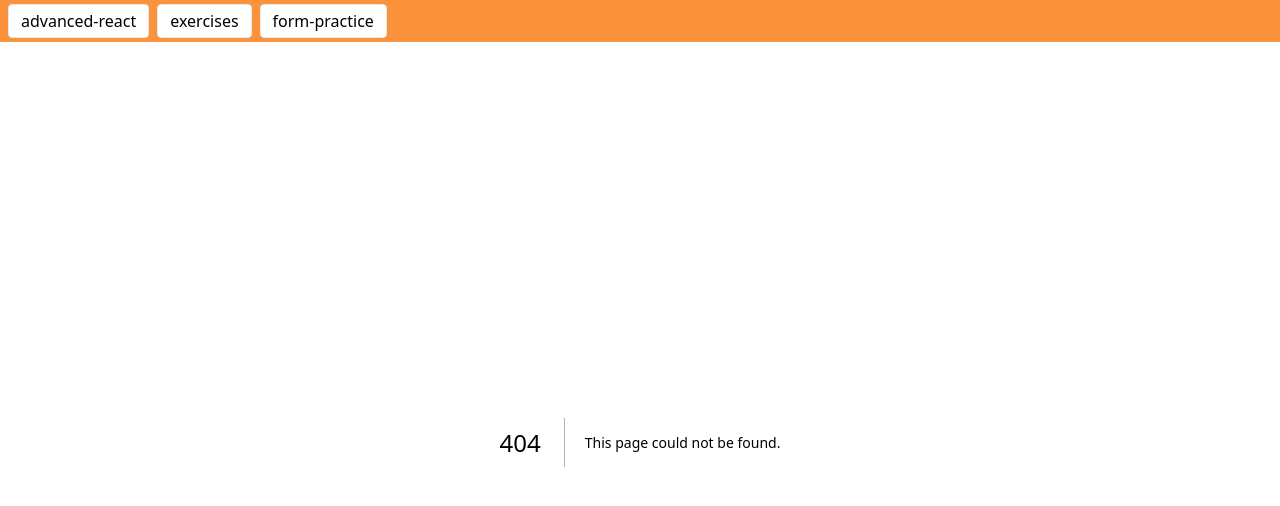
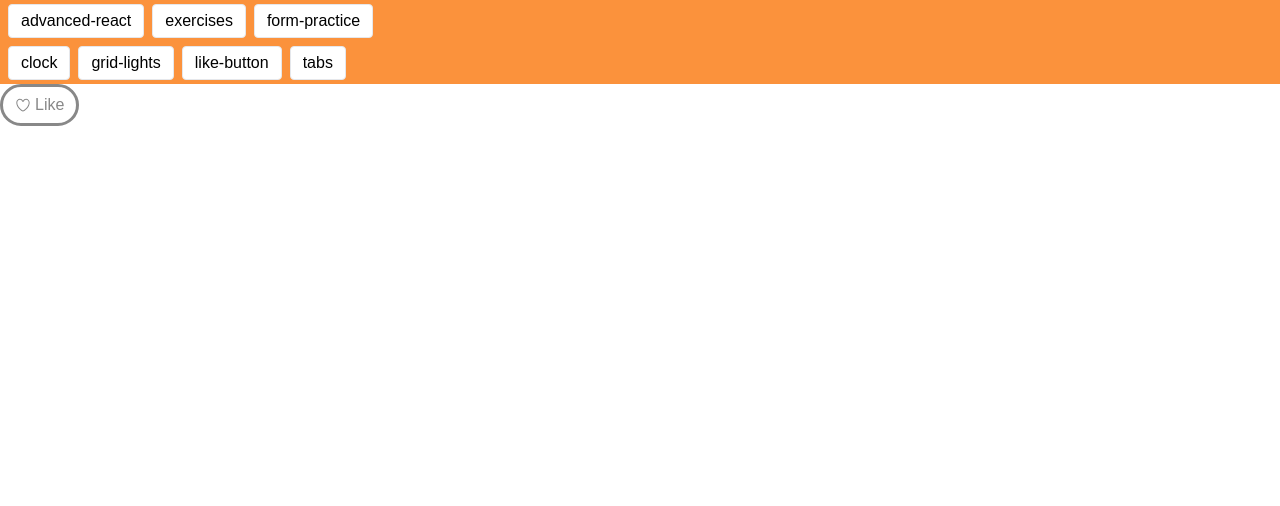
Before and after one commit to skatingincentralpark/react-playground, a Next.js app: page /exercises/like-button in a window 1280 px wide. Before the commit this address had no page. Shown: the top 506 px of the page. Built offline with nearby package versions, Linux system fonts and the light colour scheme.

Commit message:
Add like button

```diff
--- /dev/null
+++ b/app/exercises/like-button/icons.tsx
@@ -0,0 +1,45 @@
+export function SpinnerIcon({ className }: { className?: string }) {
+  return (
+    <svg
+      className={className}
+      width={16}
+      height={16}
+      viewBox="0 0 38 38"
+      xmlns="http://www.w3.org/2000/svg"
+      stroke="currentColor"
+      role="progressbar"
+    >
+      <g fill="none" fillRule="evenodd">
+        <g transform="translate(1 1)" strokeWidth="2">
+          <circle strokeOpacity=".5" cx="18" cy="18" r="18" />
+          <path d="M36 18c0-9.94-8.06-18-18-18">
+            <animateTransform
+              attributeName="transform"
+              type="rotate"
+              from="0 18 18"
+              to="360 18 18"
+              dur="1s"
+              repeatCount="indefinite"
+            />
+          </path>
+        </g>
+      </g>
+    </svg>
+  );
+}
+
+export function HeartIcon({ className }: { className?: string }) {
+  return (
+    <svg
+      className={className}
+      fill="currentColor"
+      viewBox="0 0 24 24"
+      width="16"
+      height="16"
+    >
+      <g>
+        <path d="M12 21.638h-.014C9.403 21.59 1.95 14.856 1.95 8.478c0-3.064 2.525-5.754 5.403-5.754 2.29 0 3.83 1.58 4.646 2.73.814-1.148 2.354-2.73 4.645-2.73 2.88 0 5.404 2.69 5.404 5.755 0 6.376-7.454 13.11-10.037 13.157H12zM7.354 4.225c-2.08 0-3.903 1.988-3.903 4.255 0 5.74 7.034 11.596 8.55 11.658 1.518-.062 8.55-5.917 8.55-11.658 0-2.267-1.823-4.255-3.903-4.255-2.528 0-3.94 2.936-3.952 2.965-.23.562-1.156.562-1.387 0-.014-.03-1.425-2.965-3.954-2.965z"></path>
+      </g>
+    </svg>
+  );
+}
--- /dev/null
+++ b/app/exercises/like-button/like-button.tsx
@@ -0,0 +1,92 @@
+"use client";
+
+import { HeartIcon, SpinnerIcon } from "./icons";
+import { useState } from "react";
+
+import "./styles.css";
+
+export default function LikeButton({
+  defaultLiked = false,
+}: {
+  defaultLiked?: boolean;
+}) {
+  const { data, error, isLiked, isPending, toggleLike } = useLike({
+    defaultLiked,
+  });
+
+  return (
+    <div>
+      <button
+        onClick={toggleLike}
+        disabled={isPending}
+        className={["like-button", isLiked && "liked"]
+          .filter(Boolean)
+          .join(" ")}
+      >
+        {isPending ? <SpinnerIcon /> : <HeartIcon />}
+        <span>{isLiked ? "Unlike" : "Like"}</span>
+      </button>
+      <div className="error" role="alert" hidden={!error}>
+        {error && error}
+      </div>
+    </div>
+  );
+}
+
+function useLike({ defaultLiked = false }: { defaultLiked?: boolean }) {
+  const [isLiked, setIsLiked] = useState(defaultLiked);
+  const [isPending, setIsPending] = useState(false);
+  type State = { data: string | null; error: string | null };
+  const [{ data, error }, setData] = useState<State>({
+    data: null,
+    error: null,
+  });
+
+  const ENDPOINT = "https://www.greatfrontend.com/api/questions/like-button";
+
+  async function toggleLike() {
+    setData({ data: null, error: null });
+    setIsPending(true);
+
+    const action = isLiked ? "unlike" : "like";
+
+    try {
+      const res = await fetch(ENDPOINT, {
+        method: "POST",
+        headers: {
+          "Content-Type": "application/json",
+        },
+        body: JSON.stringify({ action: action }),
+      });
+
+      const {
+        message,
+      }: {
+        message: string;
+      } = await res.json();
+
+      if (!res.ok) {
+        setData({ data: null, error: message });
+        return;
+      }
+
+      setIsLiked((l) => !l);
+      setData({ data: message, error: null });
+    } catch (e) {
+      setData({
+        data: null,
+        error: "Something went wrong with the API.",
+      });
+    } finally {
+      setIsPending(false);
+    }
+  }
+
+  return {
+    data,
+    error,
+    isLiked,
+    isPending,
+    toggleLike,
+  };
+}
--- /dev/null
+++ b/app/exercises/like-button/page.tsx
@@ -0,0 +1,8 @@
+"use client";
+
+import LikeButton from "./like-button";
+import "./styles.css";
+
+export default function Page() {
+  return <LikeButton />;
+}
--- /dev/null
+++ b/app/exercises/like-button/styles.css
@@ -0,0 +1,38 @@
+body {
+  font-family: sans-serif;
+
+  --white: #fff;
+  --red: #f00;
+  --gray: #888;
+}
+
+.like-button {
+  all: unset;
+
+  display: flex;
+  gap: 0.25rem;
+  justify-content: center;
+  align-items: center;
+  padding: 6px 12px;
+  cursor: pointer;
+  border-radius: 999px;
+
+  border: 3px solid var(--gray);
+  color: var(--gray);
+}
+
+.like-button:hover {
+  border: 3px solid var(--red);
+  background-color: var(--white);
+  color: var(--red);
+}
+
+.like-button.liked {
+  border: 3px solid var(--red);
+  background-color: var(--red);
+  color: var(--white);
+}
+
+.error {
+  color: var(--red);
+}
```
Also changed, not shown: app/exercises/like-button/README.md (added), 1 other file (tests, documents, lock files or other folders).
